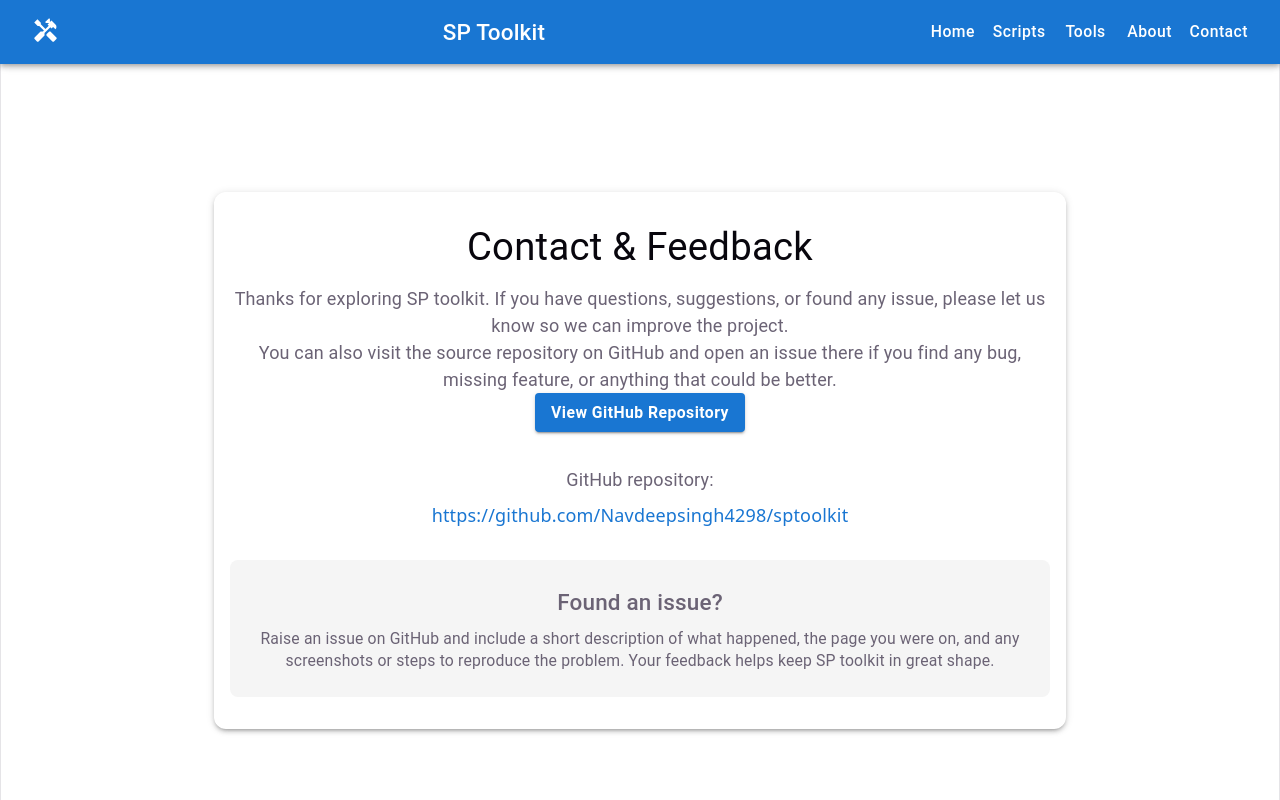
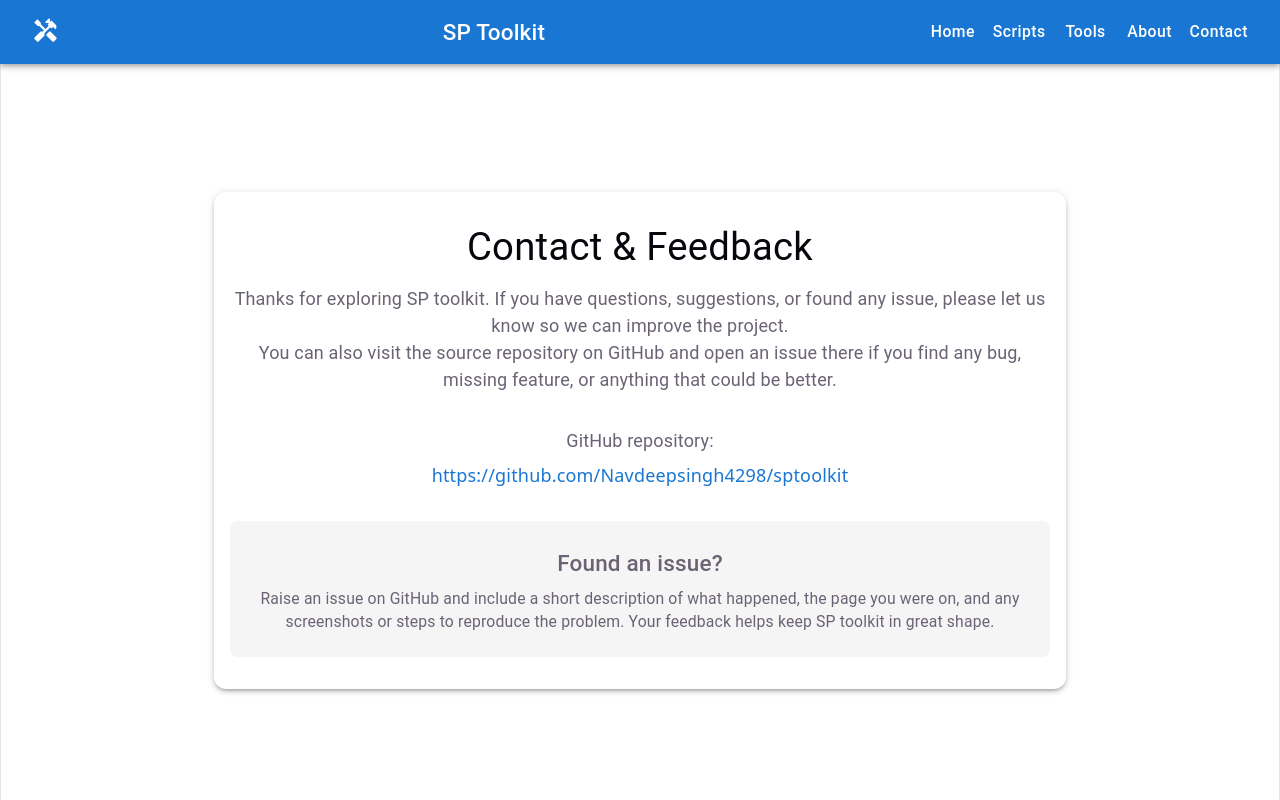
Before and after one commit to Navdeepsingh4298/sptoolkit, a React (Vite) app: page /contact in a window 1280 px wide. Built offline with nearby package versions, Linux system fonts and the light colour scheme.

Commit message:
remove repo button

```diff
--- a/src/pages/Contact/ContactPage.jsx
+++ b/src/pages/Contact/ContactPage.jsx
@@ -33,17 +33,6 @@ const ContactPage = () => {
           missing feature, or anything that could be better.
         </Typography>
 
-        <Button
-          variant="contained"
-          color="primary"
-          href={repoUrl}
-          target="_blank"
-          rel="noopener noreferrer"
-          sx={{ textTransform: 'none', fontWeight: 600 }}
-        >
-          View GitHub Repository
-        </Button>
-
         <Box sx={{ mt: 4 }}>
           <Typography variant="subtitle1" gutterBottom>
             GitHub repository:
```
